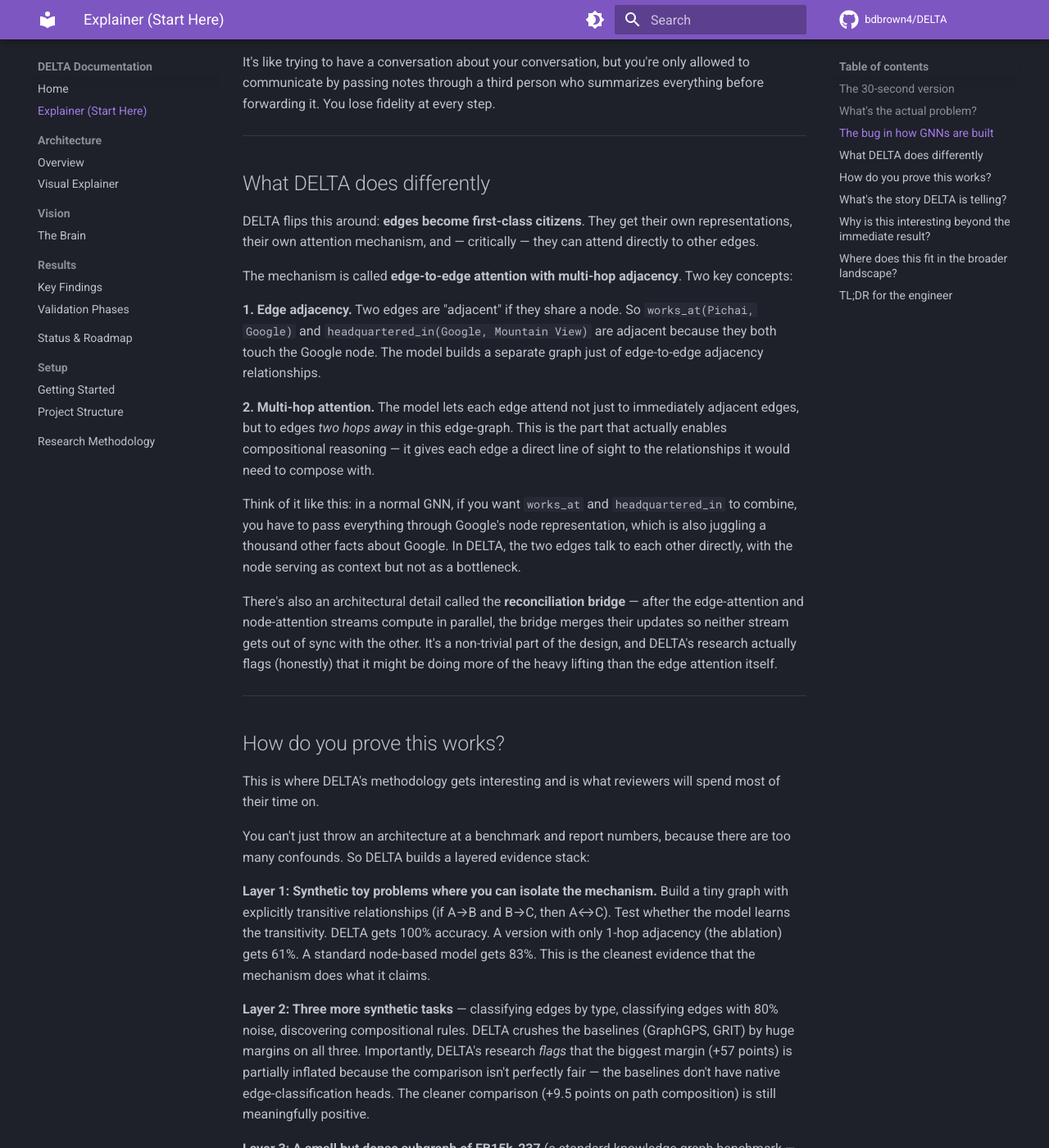
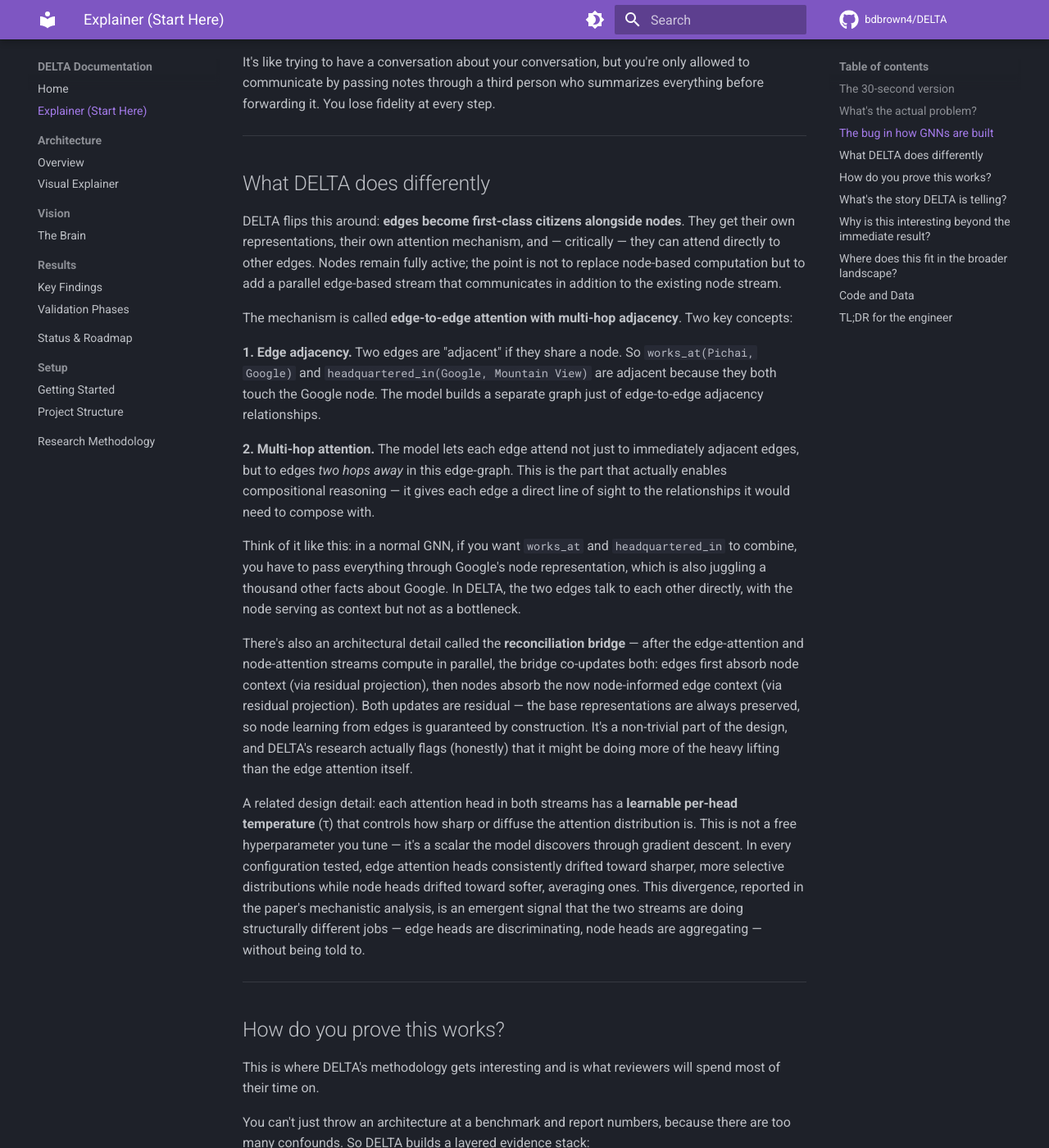
Before and after one commit to bdbrown4/DELTA, an MkDocs documentation site: the page built from mkdocs-src/explainer.md, in a window 1280 px wide and 1400 px high, scrolled down 1312 px. Shown: the whole window at 82% size. Built offline with MkDocs 1.6.1 and Material for MkDocs 9.7.7, drawn with Linux system fonts in a browser that asks for light colours; comment, search, counter and statistics services are not loaded; some of the changed text lies outside the part shown.

Commit message:
docs: align explainer with paper derivations
- Correct 'edges instead of nodes' framing: edge stream runs in parallel with, not in place of, node stream
- Add reconciliation bridge residual connection detail (nodes always absorb edge context by construction)
- Add learned per-head temperature (tau) explanation and emergent edge/node divergence finding
- Add 1-hop nuance: GraphGPS leads DELTA-Matched on standard 1p MRR (0.513 vs 0.495)
- Add dense vs sparse regime qualifier: edge-centric benefit shows on sparse graphs; dense graphs saturate at 1-hop
- Add Code and Data section: code released on acceptance, no public repo yet, FB15k-237 publicly available

```diff
--- a/mkdocs-src/explainer.md
+++ b/mkdocs-src/explainer.md
@@ -41,7 +41,7 @@
 
 ## What DELTA does differently
 
-DELTA flips this around: **edges become first-class citizens**. They get their own representations, their own attention mechanism, and — critically — they can attend directly to other edges.
+DELTA flips this around: **edges become first-class citizens alongside nodes**. They get their own representations, their own attention mechanism, and — critically — they can attend directly to other edges. Nodes remain fully active; the point is not to replace node-based computation but to add a parallel edge-based stream that communicates in addition to the existing node stream.
 
 The mechanism is called **edge-to-edge attention with multi-hop adjacency**. Two key concepts:
 
@@ -51,7 +51,9 @@
 
 Think of it like this: in a normal GNN, if you want `works_at` and `headquartered_in` to combine, you have to pass everything through Google's node representation, which is also juggling a thousand other facts about Google. In DELTA, the two edges talk to each other directly, with the node serving as context but not as a bottleneck.
 
-There's also an architectural detail called the **reconciliation bridge** — after the edge-attention and node-attention streams compute in parallel, the bridge merges their updates so neither stream gets out of sync with the other. It's a non-trivial part of the design, and DELTA's research actually flags (honestly) that it might be doing more of the heavy lifting than the edge attention itself.
+There's also an architectural detail called the **reconciliation bridge** — after the edge-attention and node-attention streams compute in parallel, the bridge co-updates both: edges first absorb node context (via residual projection), then nodes absorb the now node-informed edge context (via residual projection). Both updates are residual — the base representations are always preserved, so node learning from edges is guaranteed by construction. It's a non-trivial part of the design, and DELTA's research actually flags (honestly) that it might be doing more of the heavy lifting than the edge attention itself.
+
+A related design detail: each attention head in both streams has a **learnable per-head temperature** (τ) that controls how sharp or diffuse the attention distribution is. This is not a free hyperparameter you tune — it's a scalar the model discovers through gradient descent. In every configuration tested, edge attention heads consistently drifted toward sharper, more selective distributions while node heads drifted toward softer, averaging ones. This divergence, reported in the paper's mechanistic analysis, is an emergent signal that the two streams are doing structurally different jobs — edge heads are discriminating, node heads are aggregating — without being told to.
 
 ---
 
@@ -64,7 +66,9 @@
 **Layer 1: Synthetic toy problems where you can isolate the mechanism.**
 Build a tiny graph with explicitly transitive relationships (if A→B and B→C, then A↔C). Test whether the model learns the transitivity. DELTA gets 100% accuracy. A version with only 1-hop adjacency (the ablation) gets 61%. A standard node-based model gets 83%. This is the cleanest evidence that the mechanism does what it claims.
 
-**Layer 2: Three more synthetic tasks** — classifying edges by type, classifying edges with 80% noise, discovering compositional rules. DELTA crushes the baselines (GraphGPS, GRIT) by huge margins on all three. Importantly, DELTA's research *flags* that the biggest margin (+57 points) is partially inflated because the comparison isn't perfectly fair — the baselines don't have native edge-classification heads. The cleaner comparison (+9.5 points on path composition) is still meaningfully positive.
+**Layer 2: Three more synthetic tasks** — classifying edges by type, classifying edges with 80% noise, discovering compositional rules. DELTA outperforms the baselines (GraphGPS, GRIT) by significant margins on all three. Importantly, DELTA's research *flags* that the biggest margin (+57 points) is partially inflated because the comparison isn't perfectly fair — the baselines don't have native edge-classification heads. The cleaner comparison (+9.5 points on path composition) is still meaningfully positive.
+
+One important qualifier: these are structural tasks that play to DELTA's strengths. On **standard 1-hop link prediction** — the dominant benchmark in the field — GraphGPS actually leads DELTA-Matched by a small margin (0.513 vs. 0.495 MRR on the top-500 subgraph). The paper is explicit about this. DELTA's architectural advantage is specifically on compositional, multi-hop tasks, not on single-hop pattern memorization. Any claim that DELTA "performs well on standard link prediction" should be read as "competitive, but not best-in-class" on 1-hop metrics.
 
 **Layer 3: A small but dense subgraph of FB15k-237** (a standard knowledge graph benchmark — 14,541 entities representing the Freebase knowledge base). They take the top 500 most-connected entities and run the full multi-hop sweep. DELTA is the only model among 7 tested that gets *better* as you ask harder questions (5-hop > 2-hop). Every other model degrades. This is the headline "wow" result.
 
@@ -92,6 +96,8 @@
 
 DELTA is *not* claiming to be the new state-of-the-art on knowledge graph completion. It explicitly reports underperforming RotatE/CompGCN/NBFNet on the standard benchmark. The argument is more careful: DELTA demonstrates a mechanism, and the question of whether you can keep that mechanism while also matching SOTA on standard tasks is left as the central open problem for follow-up work.
 
+One more nuance worth stating explicitly: DELTA's edge-centric benefit is **density-dependent**. On sparse graphs (mean degree ~4.1, like the full FB15k-237), 1-hop adjacency is insufficient to cover most relational chains, so 2-hop edge adjacency adds real information. On very dense graphs (mean degree ~19.7, like the top-500 subgraph), 1-hop adjacency already covers nearly everything, and multi-hop edge attention has nothing extra to contribute — that's exactly the null result in the dense-subgraph mechanism ablation. An implication: for dense graphs, 1-hop adjacency often suffices and edges add little. The mechanism shines on sparse, real-world graphs.
+
 ---
 
 ## Why is this interesting beyond the immediate result?
@@ -118,6 +124,12 @@
 
 ---
 
+## Code and Data
+
+The primary benchmark dataset (FB15k-237) is publicly available. The DELTA implementation — edge adjacency construction, top-k sparse attention, and multi-hop query generation — **will be released upon acceptance** of the paper. No public code repository exists yet. The paper provides sufficient architectural and hyperparameter detail to support reimplementation in the meantime; the NeurIPS checklist explicitly confirms this.
+
+---
+
 ## TL;DR for the engineer
 
 A clever fix to a structural flaw in how graph neural networks reason about chains of relationships. The mechanism is well-motivated, the evidence is layered (synthetic isolation → controlled ablations → full-scale validation → density controls), and the empirical discipline is unusually high. DELTA deliberately doesn't claim SOTA — it claims a mechanism, demonstrates it works, and is honest about what hasn't been validated yet. Whether this becomes part of the standard GNN toolkit depends on follow-up work, but the contribution as it stands is a clean, well-defended architectural argument.
```
